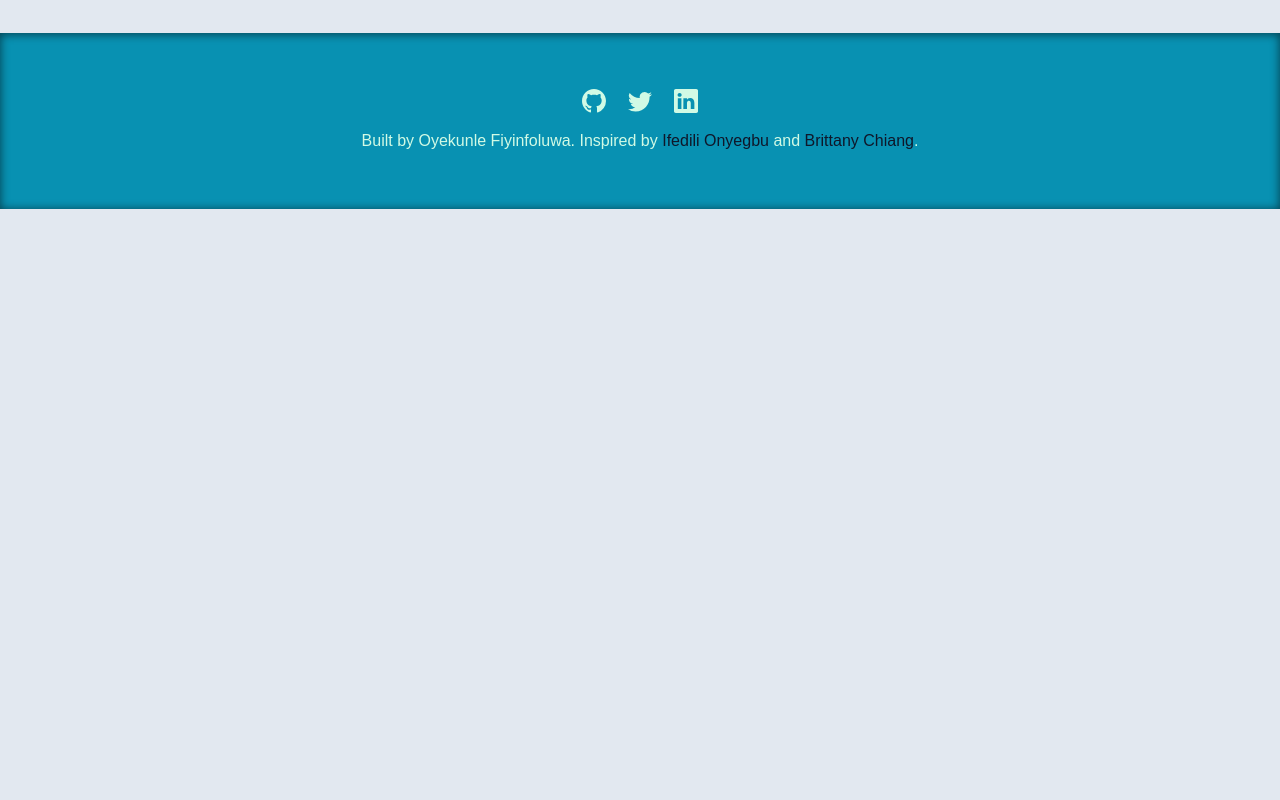
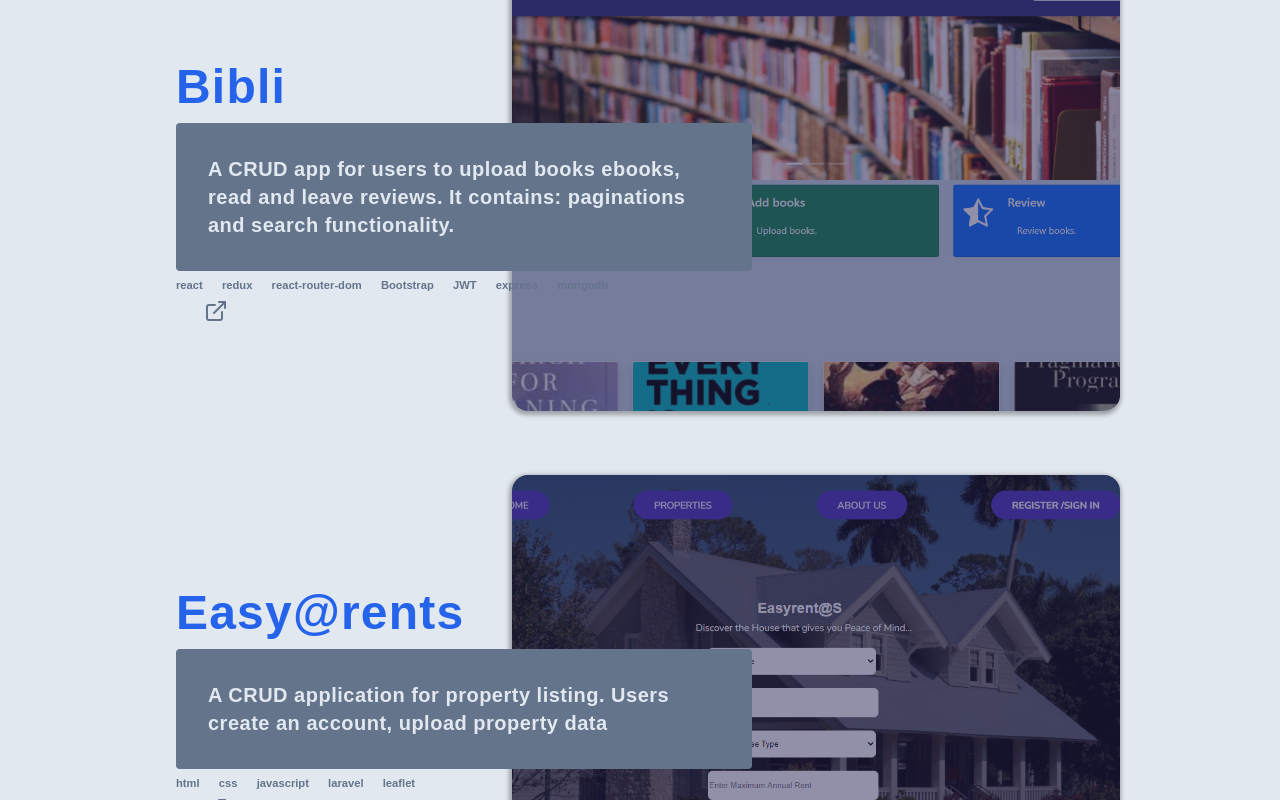
Before and after one commit to fiyintheslim/portfolio_1.0, a Next.js app: page /projects in a window 1280 px wide. Shown: the part 1320-2120 px from the top of the page. Before the commit the page ends 1529 px from the top, so only its background shows below. Built offline with nearby package versions, Linux system fonts and the light colour scheme; a web font is replaced by a local one.

Commit message:
complete, animation next

```diff
--- a/pages/projects.tsx
+++ b/pages/projects.tsx
@@ -1,16 +1,16 @@
 import React from 'react'
 import ProjectCard from "../components/ProjectCard"
-import {rdLand, TheCacophone} from "../utilities/projects"
+import {rdLand, TheCacophone, bibli, easyAtRents} from "../utilities/projects"
 import style from "../styles/scss/projects.module.scss"
 
+const projects = [rdLand, TheCacophone, bibli, easyAtRents]
 const Projects = () => {
   return (
     <main>
       <div className={`container-custom container--vertical--spacing`}>
         <h3 className={`header-1`}>My Projects</h3>
         <div className={`${style.projects}`}>
-          <ProjectCard project={rdLand} />
-          <ProjectCard project={TheCacophone} />
+          {projects.map((project, i)=><ProjectCard key={i} project={project} />)}
           <a rel="noreferrer" href="https://github.com/fiyintheslim?tab=repositories" target="_blank" className={`btn `}>View More Projects</a>
         </div>
 
--- a/styles/scss/projectcard.module.scss
+++ b/styles/scss/projectcard.module.scss
@@ -19,6 +19,7 @@
     display: flex;
     flex-direction: column;
     justify-content: space-around;
+
 }
 
 .title{}
@@ -45,6 +46,7 @@
     // z-index: -1;
     overflow: hidden;
     border-radius: 1rem;
+    box-shadow: -1px 2px 4px 2px rgba(0, 0, 0, 0.3);
     &:after{
         content: "";
         background: rgba(25, 21, 61, 0.9);
@@ -55,13 +57,13 @@
         height: 100%;
         @media only screen and (min-width: 1024px){
             background: rgba(38, 34, 85, 0.5);
+
         }
-
     }
     &:hover img{
         transform: scale(1.1)
     }
-    &:hover &:after{
+    &:hover:after{
         opacity: 0;
     }
     img{
--- a/utilities/projects.ts
+++ b/utilities/projects.ts
@@ -2,7 +2,11 @@ const temp = {
     name:"",
     src:"",
     desc:"",
-    tech:[]
+    tech:[],
+    links:{
+        github:"",
+        live:""
+    }
 }
 
 export const rdLand  = {
@@ -26,3 +30,25 @@ export const TheCacophone = {
         live:"http://thecacophone.herokuapp.com"
     }
 }
+
+export const bibli = {
+    name:"Bibli",
+    src:"/projects/bibli.png",
+    desc:"A CRUD app for users to upload books ebooks, read and leave reviews. It contains: paginations and search functionality.",
+    tech:["react", "redux", "react-router-dom", "Bootstrap", "JWT", "express", "mongodb"],
+    links:{
+        github:"",
+        live:"http://bibli2.herokuapp.com"
+    }
+}
+
+export const easyAtRents = {
+    name:"Easy@rents",
+    src:"/projects/easyatrents.png",
+    desc:"A CRUD application for property listing. Users create an account, upload property data",
+    tech:["html", "css", "javascript", "laravel", "leaflet"],
+    links:{
+        github:"",
+        live:"http://easyatrents.herokuapp.com"
+    }
+}
```
